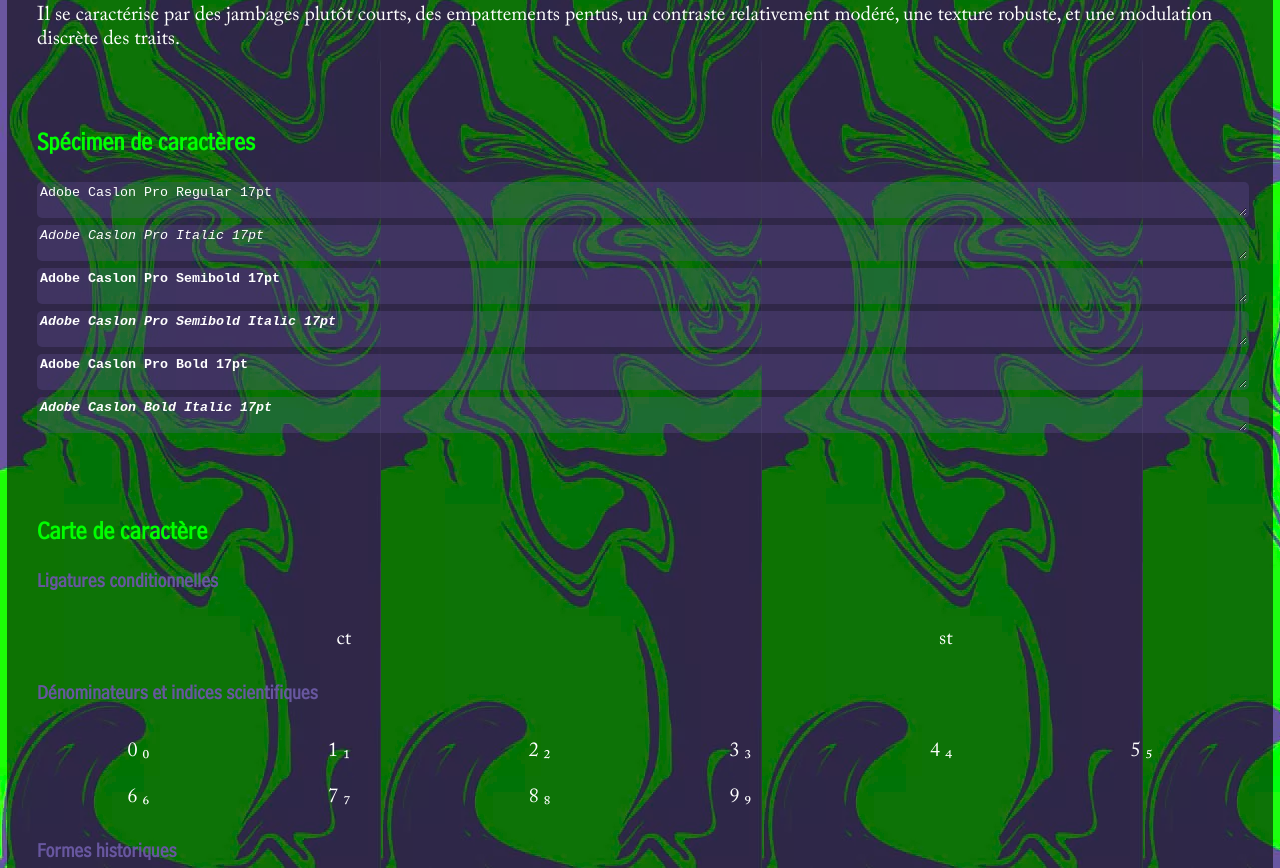
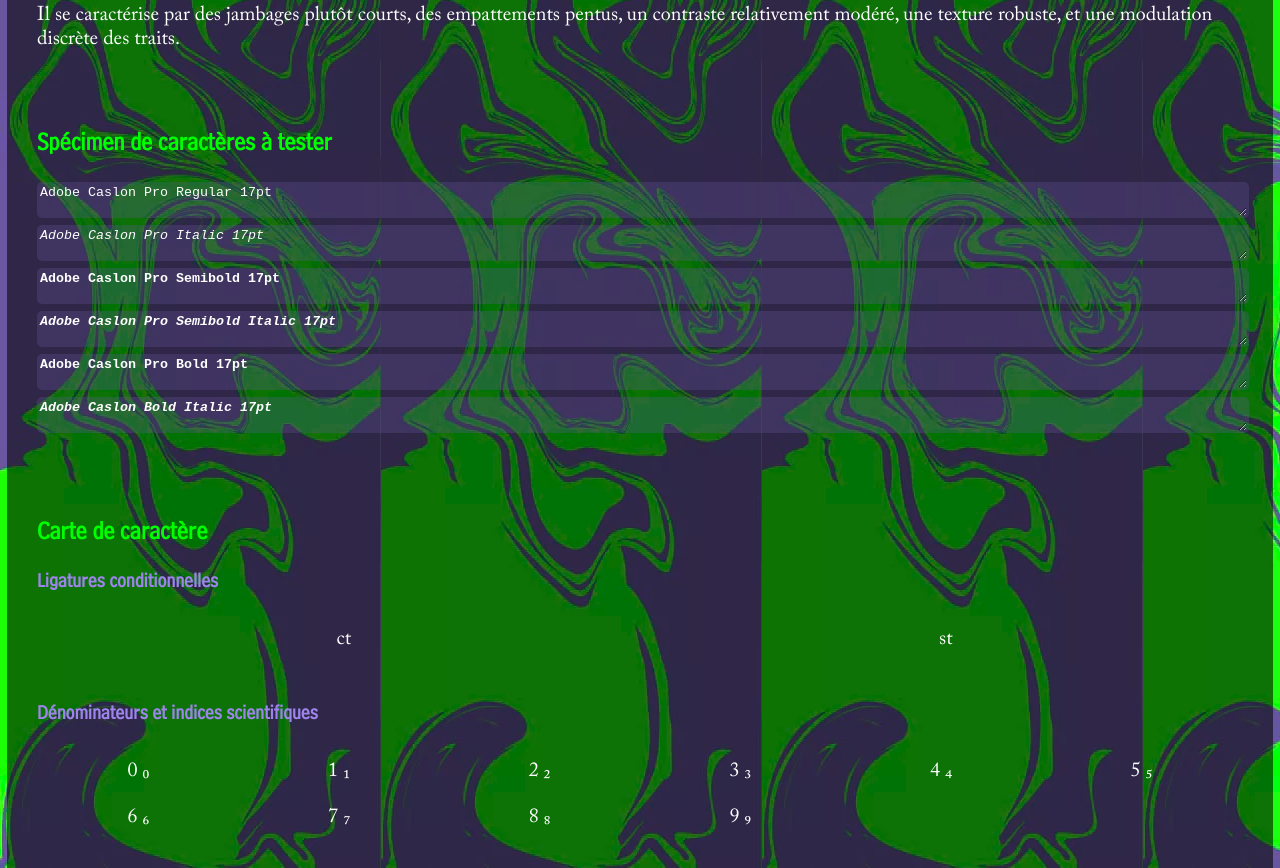
Before and after one commit to GiuliaCariulo/16-typoweb, a plain HTML site: page index.html in a window 1280 px wide. Shown: the part 712-1580 px from the top of the page. Drawn offline with Linux system fonts and the light colour scheme.

Commit message:
little corrections

```diff
--- a/css/styles.css
+++ b/css/styles.css
@@ -84,7 +84,7 @@
 h3 {
   font-family: 'Bell Centennial Std';
   font-size: 20px;
-  color: #6857A0;
+  color: #9e85ee;
 }
 
 p {
@@ -107,6 +107,7 @@
 
 table {
   width: 100%;
+  margin-bottom: 40px;
 }
 
 table td {
--- a/index.html
+++ b/index.html
@@ -31,7 +31,7 @@
         </p>
       </div>
       <div class="overview-test">
-        <h2>Spécimen de caractères</h2>
+        <h2>Spécimen de caractères à tester</h2>
         <textarea
         class="style-regular"
         placeholder="Adobe Caslon Pro Regular 17pt"></textarea>
```
